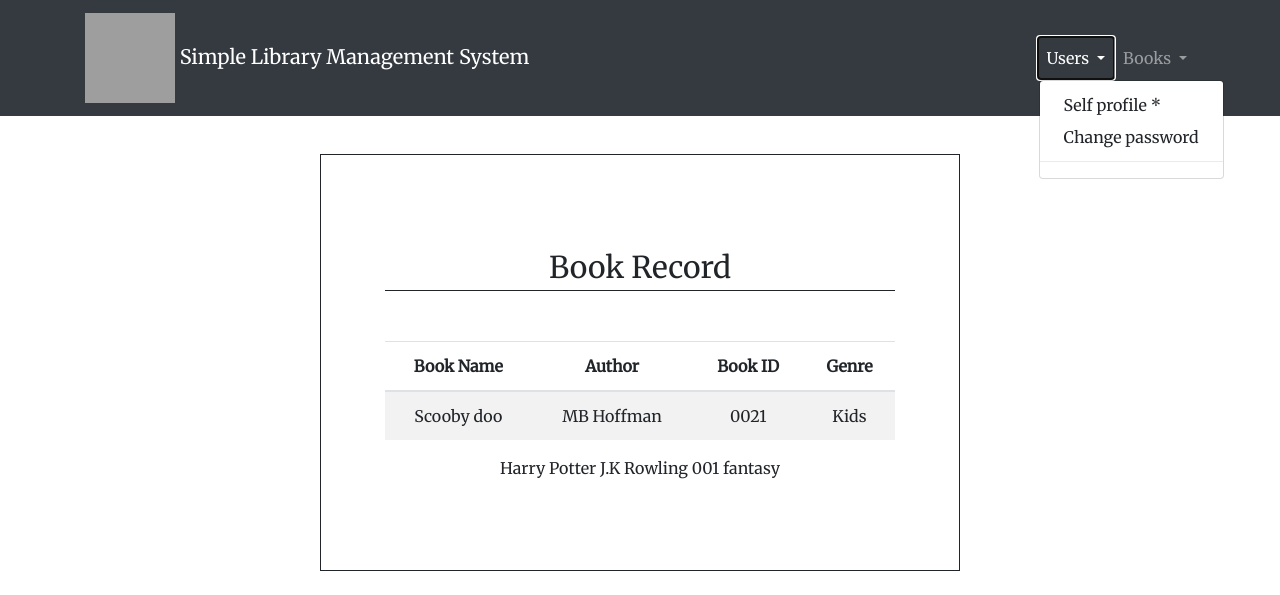
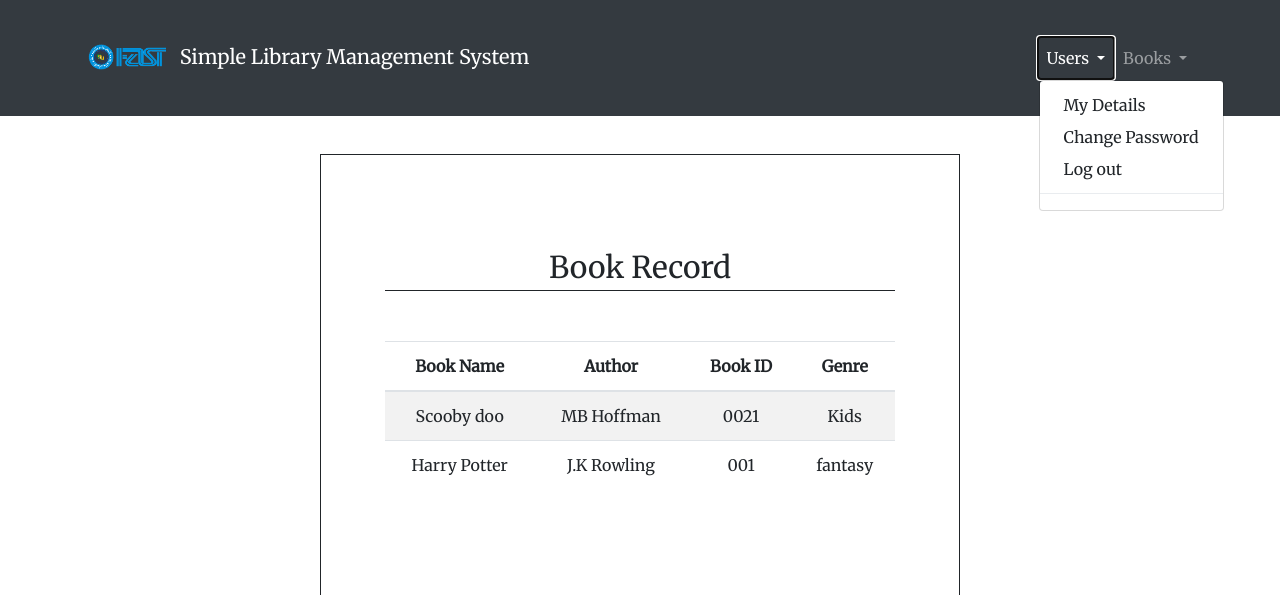
Before and after one commit to MubarizKhan/web-slms, a PHP site: page /back_end/user/VA_books.php in a window 1280 px wide, after a click on "Users". Shown: the top 595 px of the page. Run offline with PHP 8.4, Linux system fonts and the light colour scheme; the visitor is signed in with stand-in values (Sample User, id 1); data comes from the database, SQL or seed files in the repository; grey boxes are pictures that could not be loaded.

Commit message:
View all Books

```diff
--- a/back_end/user/VA_books.php
+++ b/back_end/user/VA_books.php
@@ -31,52 +31,41 @@
     <body class = "v">
 
     <nav class="navbar navbar-expand-lg navbar-dark bg-dark">
-
-
             <div class="container collapse navbar-collapse" id="navbarSupportedContent">
 
-                        <a class="navbar-brand" href="#"> <img src="logo-FAST-NU.png" width="90" height="90"> <span id = "space"> Simple Library Management System </span></a>
+                <a class="navbar-brand" href="#"> <img src="./../../logo-FAST-NU.png" width="90" height="90"> <span id = "space"> Simple Library Management System </span></a>
                     <button class="navbar-toggler" type="button" data-toggle="collapse" data-target="#navbarSupportedContent" aria-controls="navbarSupportedContent" aria-expanded="false" aria-label="Toggle navigation">
                       <span class="navbar-toggler-icon"> </span>
                     </button>
 
-
               <ul class="nav navbar-nav navbar-right">
-
                     <li class="nav-item dropdown" id = "rb">
                             <a class="nav-link dropdown-toggle" href="#" id="navbarDropdown" role="button" data-toggle="dropdown" aria-haspopup="true" aria-expanded="false">
                               Users
                             </a>
                             <div class="dropdown-menu" aria-labelledby="navbarDropdown">
-                                      <a class="dropdown-item" href="borrow.html">Self profile *</a>
-                                      <a class="dropdown-item" href="ShowBorrowedBooks.html"> Change password</a>
-                                      <!-- <a class="dropdown-item" href="overduebooks.html">Over-due Books</a> -->
+
+                              <a class="dropdown-item" href="user_details.php">My Details</a>
+                            <a class="dropdown-item" href="user_cp.php">Change Password</a>
+                            <a class="dropdown-item" href="user_cp.php">Log out</a>
                               <div class="dropdown-divider"></div>
                               <!-- <a class="dropdown-item" href="#"></a> -->
                             </div>
                     </li>
-
               <!-- </ul> -->
-
               <!-- <ul class="nav navbar-nav navbar-right"> -->
-
-
                     <li class="nav-item dropdown" id = "lb">
                             <a class="nav-link dropdown-toggle" href="#" id="navbarDropdown" role="button" data-toggle="dropdown" aria-haspopup="true" aria-expanded="false">
                               Books
                             </a>
                             <div class="dropdown-menu" aria-labelledby="navbarDropdown">
-                                      <!-- <a class="dropdown-item" href="Viewall.html">View all Books</a> -->
+                              <a class="dropdown-item" href="VA_books.php">View all Books</a>
                               <a class="dropdown-item" href="borrow.html">Borrow</a>
-                                      <a class="dropdown-item" href="ShowBorrowedBooks.html">Show Borrowed Books</a>
-
-                                      <a class="dropdown-item" href="removebooks.html">Remove Books</a>
+                              <!-- <a class="dropdown-item" href="removebooks.html">Remove Books</a> -->
                               <div class="dropdown-divider"></div>
                               <!-- <a class="dropdown-item" href="#"></a> -->
                             </div>
                     </li>
-
-
               </ul>
             </div>
         </nav>
@@ -111,20 +100,24 @@
                         <th>Genre</th>
                         </tr> </thead>" ;
 
+                        $result .= "<tbody> <tr>";
+
                     while($row = $res->fetch_assoc())
                     {
-                        $result .= "<tbody> <tr>
 
 
-                                    <td>" .$row['title']. "</td>
+
+                      $result .= "  <td>" .$row['title']. "</td>
                                     <td>" .$row['author']. "</td>
                                     <td>" .$row['book_id']. "</td>
                                     <td>" .$row['genre']. "</td>
+                                    </tr>";
 
-                                  </tr> </tbody> </table>";
+
                     }
 
-                    $result .= " </table> </div> </div> ";
+                    $result .= " </tbody> </table>
+                              </table> </div> </div> ";
                     echo $result;
                 }
 
```
Lines whose indentation alone changed are shown as unchanged.
